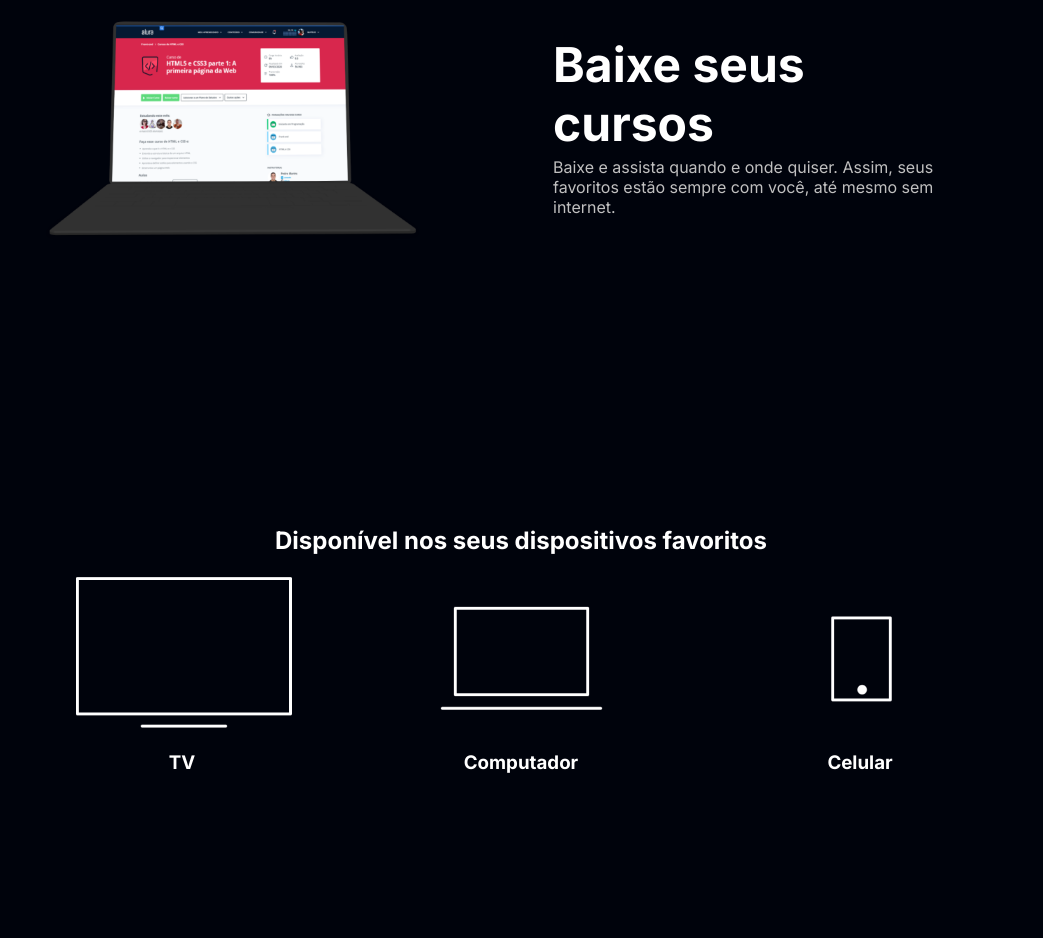
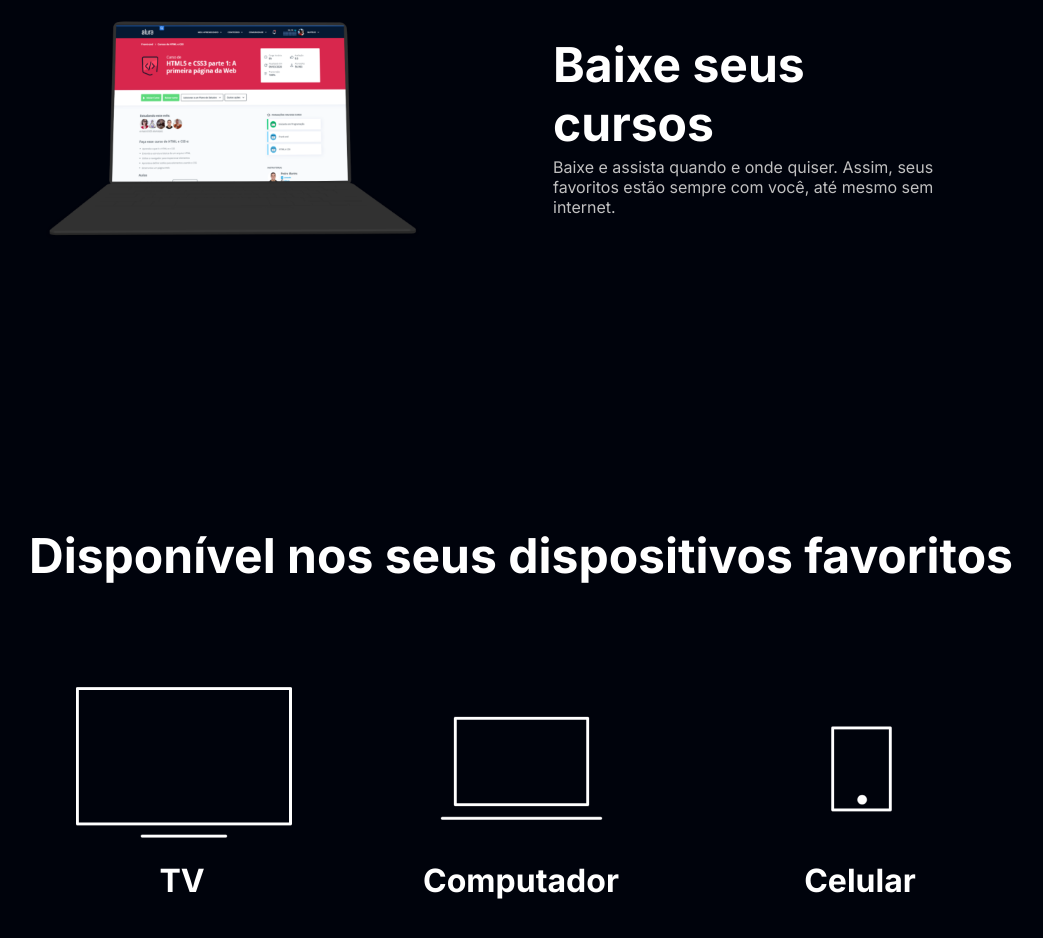
Before and after one commit to profcris-la/paginaweb-alura, a plain HTML site: page index.html in a window 1280 px wide. Shown: the part 2674-3612 px from the top of the page, without its empty margins (119-1162 px from the left). Before the commit the page ends 3448 px from the top, so only its background shows below. Drawn offline with Linux system fonts and the light colour scheme.

Commit message:
finalização da aula 11

```diff
--- a/styles.css
+++ b/styles.css
@@ -94,8 +94,19 @@ body{
     display: flex;
     justify-content: center;
     list-style-type: none;
+    margin: 5em 0;
 }
 
 .dispositivos{
     text-align: center;
 }
+
+.dispositivos__titulo{
+    font-size: 48px;
+    color: var(--branco-principal);
+}
+
+.lista__item{
+    font-size: 32px;
+    color: var(--branco-principal);
+}
```
